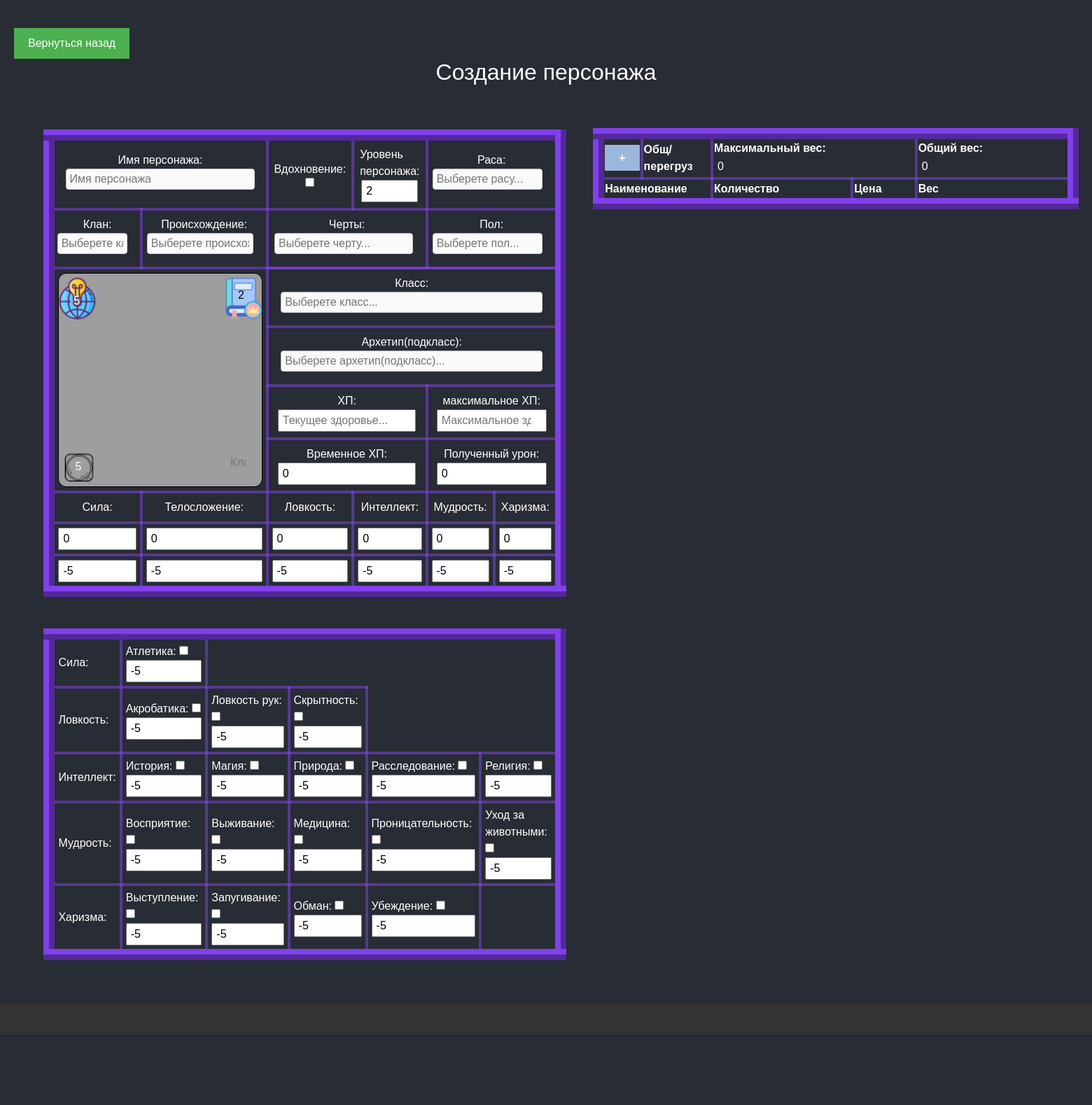
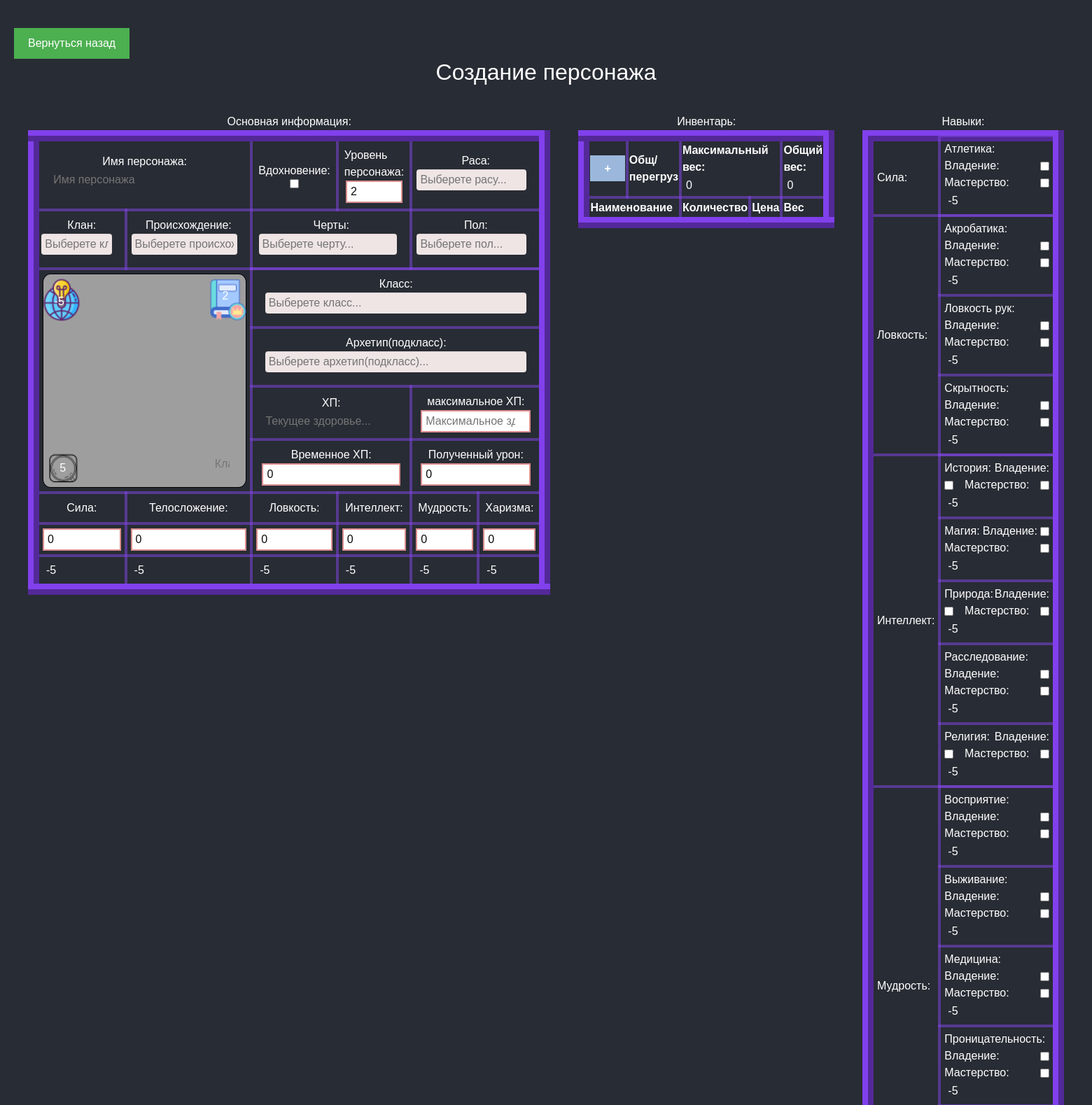
Before and after one commit to ArtemCake/DND_Site, a Flask app: page /CreatePersonage in a window 1560 px wide. Shown: the part 114-1693 px from the top of the page at 70% size. Before the commit the page ends 1486 px from the top, so only its background shows below. Run offline with Flask 3, Linux system fonts and the light colour scheme; data comes from the database, SQL or seed files in the repository; data that the repository does not hold is empty; some libraries are stand-ins or nearby versions; grey boxes are pictures that could not be loaded.

Commit message:
Выделены интерактивные элементы отдельно стилями. Доработаны расчеты навыков. добавлены разделения таблиц по блокам

```diff
--- a/static/css/character-card.css
+++ b/static/css/character-card.css
@@ -87,11 +87,11 @@ body {
 form#CreateForm {
 	width: 100%;
 }
-.tables-left, .tables-right {
+
+.tables-left, .tables-right, .tables-center {
 	display: flex;
-	align-content: space-between;
 	flex-direction: column;
-	align-items: flex-start;
+	align-items: center;
 	padding: 15px;
 	margin: 5px;
 	flex-wrap: nowrap;
@@ -100,11 +100,9 @@ form#CreateForm {
 }
 
 .tables-personage {
-	display: flex
-	;
+	display: flex;
 	flex-direction: row;
 	flex-wrap: nowrap;
 	justify-content: space-between;
 	align-items: flex-start;
-	align-content: space-between;
 }
--- a/static/css/interactive-components.css
+++ b/static/css/interactive-components.css
@@ -75,7 +75,8 @@
 	font-size: 1.3em;
 }
 
-.dropdown .texts-input {
+.dropdown input[type="text"],
+.dropdown input[type="number"] {
 	position: relative;
 	height: 30px;
 	line-height: 30px;
@@ -89,6 +90,7 @@
 	transition: all 0.3s ease-in-out;
 	overflow: hidden;
 	white-space: nowrap;
+	background-color: #efe5e5;
 }
 
 .dropdown .texts-input > span {
--- a/static/css/main.css
+++ b/static/css/main.css
@@ -2,10 +2,10 @@
 @import url('reset.css');
 @import url('external-libraries.css');
 @import url('forms.css');
-@import url('interactive-components.css');
 @import url('links_and_buttons.css');
 @import url('media-queries.css');
 @import url('structure.css');
 @import url('tablesPersonage.css');
 @import url('character-card.css');
 @import url('ChangingStyles.css');
+@import url('interactive-components.css');
--- a/static/css/structure.css
+++ b/static/css/structure.css
@@ -30,7 +30,7 @@ footer {
 
 .container {
     width: 100%;
-	max-width: 100em;
+	max-width: 150em;
     margin: 0 auto;
     padding: 0 15px;
 }
--- a/static/css/tablesPersonage.css
+++ b/static/css/tablesPersonage.css
@@ -1,12 +1,11 @@
 /* tablesPersonage.css */
 
-.MainDates, .inventory, .DopParametrs {
+.MainDates, .inventory, .Skills, .SpelsAndEquipments {
 	border: 1em ridge rgb(129 64 236 / 1);
 	max-width: 100%;
-	margin: 3%;
 }
 
-.MainDates td, .inventory th, .inventory td, .DopParametrs td {
+.MainDates td, .inventory th, .inventory td, .Skills td, .SpelsAndEquipments td {
 	border: 0.3em solid rgb(131 70 236 / 0.5);
 }
 
@@ -60,7 +59,7 @@ label#image_uploads_label {
 }
 
 /* Уменьшение ширины таблицы */
-.MainDates, .DopParametrs {
+.MainDates, .Skills , .SpelsAndEquipments {
 	width: 100%;
 	height: 100%;
 }
@@ -71,7 +70,7 @@ label#image_uploads_label {
 }
 
 /* Уменьшение ширины ячеек таблицы */
-.MainDates td, #dynamicTable td, .DopParametrs td {
+.MainDates td, #dynamicTable td, .Skills td, .SpelsAndEquipments td{
 	padding: 5px; /* Уменьшаем отступы внутри ячеек */
 }
 
@@ -81,11 +80,16 @@ label#image_uploads_label {
 .MainDates input[type="file"],
 .inventory input[type="text"],
 .inventory input[type="number"],
-.DopParametrs input[type="text"],
-.DopParametrs input[type="number"] {
+.Skills input[type="text"],
+.Skills input[type="number"],
+.SpelsAndEquipments input[type="text"],
+.SpelsAndEquipments input[type="number"] {
 	width: 100%; /* Элементы занимают всю ширину ячейки */
 	height: 100%; /* Элементы занимают всю ширину ячейки */
 	padding: 5px; /* Уменьшаем отступы внутри элементов */
+	background-color: #282c34;
+	border: none;
+	color: white;
 }
 
 /* Уменьшение ширины выпадающих списков */
@@ -120,3 +124,35 @@ input#MaxWeight, input#TotalWeight {
 	left: 5%;
 	width: 95%;
 }
+
+.skill-nameing {
+	display: flex;
+	flex-direction: row;
+	flex-wrap: wrap;
+	justify-content: space-between;
+	align-items: center;
+	align-content: center;
+}
+
+.blockTable {
+	display: flex
+	;
+	flex-direction: column;
+	align-items: center;
+	justify-content: space-around;
+	flex-wrap: nowrap;
+}
+
+.MainDates .interactivElement[type="text"],
+.MainDates .interactivElement[type="number"],
+.MainDates .interactivElement[type="file"],
+.inventory .interactivElement[type="text"],
+.inventory .interactivElement[type="number"],
+.Skills .interactivElement[type="text"],
+.Skills .interactivElement[type="number"],
+.SpelsAndEquipments .interactivElement[type="text"],
+.SpelsAndEquipments .interactivElement[type="number"] {
+	color: #090909;
+	border: #DB8E8E solid 2px;
+	background: white;
+}
--- a/static/js/CharacteristicSkillsCalculation.js
+++ b/static/js/CharacteristicSkillsCalculation.js
@@ -29,13 +29,22 @@ export function calculateSkills() {
 
 		relatedSkills.each(function() {
 			const possessionCheckbox = $(this).parent().find('input[name="SkillPossession"]');
+			const MasteryCheckbox = $(this).parent().find('input[name="SkillMastery"]');
 			const isProficient = possessionCheckbox.prop('checked');
+			const isMasteryient = MasteryCheckbox.prop('checked');
 			const masteryValue = Number($('#Mastery-block input[name="Mastery"]').val());
+			var skillValue = 0
 
 			// Применяем формулу исходя из статуса владения навыком
-			let skillValue = isProficient
-			? 1 * masteryValue + modifier
-			: 0 * masteryValue + modifier;
+			if (!isProficient){
+				possessionCheckbox[0].checked   = false;
+				MasteryCheckbox[0].checked      = false;
+				skillValue = 0 * masteryValue + modifier;
+			} else if (!isMasteryient){
+				skillValue = 1 * masteryValue + modifier;
+			} else {
+				skillValue = 2 * masteryValue + modifier;
+			}
 
 			$(this).val(skillValue);
 		});
@@ -68,6 +77,12 @@ document.addEventListener('DOMContentLoaded', () => {
 		PassivAttentionCalculation();
 	});
 
+	$('.SkillValue input[name="SkillMastery"]').on('change', function() {
+		console.log('Обработчик вызван для:', $(this).attr('name'));
+		calculateSkills();
+		PassivAttentionCalculation();
+	});
+
 	// Изначально вычисляем навыки при загрузке страницы
 	calculateSkills();
 	PassivAttentionCalculation();
--- a/static/js/DynamicTables.js
+++ b/static/js/DynamicTables.js
@@ -83,6 +83,7 @@ document.addEventListener('DOMContentLoaded', function() {
             const input2 = document.createElement('input');
             input2.type = 'number';
             input2.placeholder = 'Количество';
+            input2.className = "interactivElement";
             input2.name = 'Quantity';
             input2.value = 1;
             cell2.appendChild(input2);
@@ -90,12 +91,14 @@ document.addEventListener('DOMContentLoaded', function() {
             const input3 = document.createElement('input');
             input3.type = 'number';
             input3.name = 'Cost';
+            input3.className = "interactivElement";
             input3.placeholder = 'Цена';
             cell3.appendChild(input3);
 
             const input4 = document.createElement('input');
             input4.type = 'number';
             input4.name = 'Weight';
+            input4.className = "interactivElement";
             input4.placeholder = 'Вес';
             cell4.appendChild(input4);
 
--- a/templates/CreatePersonage.html
+++ b/templates/CreatePersonage.html
@@ -20,7 +20,6 @@
             <th>
                 {{ user.login }}
             </th>
-			<th>Вдохновение</th>
 		</tr>
         <tr>
 	        <th>Успехи:</th>
@@ -66,6 +65,10 @@
 
 		<div class="tables-left">
 
+			<div class="MainDate-blok blockTable">
+				<span class="Name-table">
+					Основная информация:
+				</span>
 				<table class="MainDates">
 					<tr>
 						<td colspan="2">
@@ -84,6 +87,7 @@
 							<div class="block-item">
 								<span>Уровень персонажа: </span>
 								<input type="number" name="LevelPersonages" id="LevelPersonages"
+								       class="interactivElement"
 								       placeholder="Уровень персонажа"
 								       value="2"/>
 							</div>
@@ -175,7 +179,8 @@
 							<div class="block-item">
 								<span>Черты: </span>
 								<div class="dropdown multiple-select" data-type="multiple" data-fixed="false">
-								<input type="hidden" class="values-input" id="Atributes" placeholder="Выберете черту..."
+									<input type="hidden" class="values-input" id="Atributes"
+									       placeholder="Выберете черту..."
 									       name="Atributes" readonly/>
 									<input type="text" class="texts-input" id="AtributesPrint"
 									       placeholder="Выберете черту..." readonly/>
@@ -217,16 +222,19 @@
 										       placeholder="Мастерство..." value="" class="up-left" readonly/>
 									</div>
 									<div id="Initiative-block" class="icon-field">
-									<input type="number" name="Initiative" id="Initiative" placeholder="Инициатива..."
+										<input type="number" name="Initiative" id="Initiative"
+										       placeholder="Инициатива..."
 										       value=""
 										       class="up-right" readonly/>
 									</div>
 									<input type="hidden" id="oldimageName" name="oldimageName" value="1">
 									<canvas id="imageDate"></canvas>
-								<input type="file" id="image_uploads" name="image_uploads" accept=".jpg, .jpeg, .png">
+									<input type="file" id="image_uploads" name="image_uploads"
+									       accept=".jpg, .jpeg, .png">
 									<div id="PassivAttentionField" class="icon-field">
 										<input type="number" name="PassivAttention" id="PassivAttention"
-									       placeholder="Пассивное внимание..." value="" class="bottom-left" readonly/>
+										       placeholder="Пассивное внимание..." value="" class="bottom-left"
+										       readonly/>
 									</div>
 									<div id="ArmorClassField" class="icon-field">
 										<input type="number" name="ArmorClass" id="ArmorClass" placeholder="Класс брони"
@@ -246,7 +254,8 @@
 								     data-param-id="Class">
 									<input type="hidden" class="values-input class-select" name="Class" id="Class"
 									       placeholder="Выберете класс..." readonly="" value="">
-								<input type="text" class="texts-input" id="ClassPrint" placeholder="Выберете класс..."
+									<input type="text" class="texts-input" id="ClassPrint"
+									       placeholder="Выберете класс..."
 									       readonly="">
 									<div class="dropdown-content">
 										<ul id="classes-list">
@@ -297,7 +306,8 @@
 						<td colspan="2">
 							<div class="block-item">
 								<span>максимальное ХП:</span>
-							<input type="number" id="MaxHP" name="MaxHP" placeholder="Максимальное здоровье..." value=""
+								<input type="number" id="MaxHP" name="MaxHP" placeholder="Максимальное здоровье..."
+								       class="interactivElement" value=""
 								       title="Максимальное здоровье"/>
 							</div>
 						</td>
@@ -306,14 +316,16 @@
 						<td colspan="2">
 							<div class="block-item">
 								<span>Временное ХП: </span>
-							<input type="number" name="TimedHP" placeholder="Временное здоровье..." value="0"
+								<input type="number" name="TimedHP" placeholder="Временное здоровье..."
+								       class="interactivElement" value="0"
 								       title="Временное здоровье"/>
 							</div>
 						</td>
 						<td colspan="2">
 							<div class="block-item">
 								<span>Полученный урон:</span>
-							<input type="number" name="Damage" id="Damage" placeholder="Нанесенный урон..." value="0"/>
+								<input type="number" name="Damage" id="Damage" placeholder="Нанесенный урон..."
+								       class="interactivElement" value="0"/>
 							</div>
 						</td>
 					</tr>
@@ -335,19 +347,23 @@
 								<input type="hidden" name="CharacteristicId" class="ParamId"
 								       value="{{ Characteristic.id }}">
 								{% if Characteristic.Name == "Сила" %}
-							<input type="number" name="CharacteristicsValue" data-MaxWeight-param="CharacteristicsValue"
+								<input type="number" name="CharacteristicsValue" class="interactivElement"
+								       data-MaxWeight-param="CharacteristicsValue"
 								       placeholder="{{ Characteristic.Name }}"
 								       value="0">
 								{% elif Characteristic.Name == "Телосложение" %}
-							<input type="number" name="CharacteristicsValue" data-MaxXP-param="MaxXP"
+								<input type="number" name="CharacteristicsValue" class="interactivElement"
+								       data-MaxXP-param="MaxXP"
 								       placeholder="{{ Characteristic.Name }}"
 								       value="0">
 								{% elif Characteristic.Name == "Ловкость" %}
-							<input type="number" name="CharacteristicsValue" data-Initiative-param="Initiative"
+								<input type="number" name="CharacteristicsValue" class="interactivElement"
+								       data-Initiative-param="Initiative"
 								       placeholder="{{ Characteristic.Name }}"
 								       value="0">
 								{% else %}
-							<input type="number" name="CharacteristicsValue" placeholder="{{ Characteristic.Name }}"
+								<input type="number" name="CharacteristicsValue" class="interactivElement"
+								       placeholder="{{ Characteristic.Name }}"
 								       value="0">
 								{% endif %}
 							</div>
@@ -369,51 +385,16 @@
 					</tr>
 
 				</table>
-
-			<table class="DopParametrs">
-				{% for Characteristic in Characteristices %}
-				{% if Characteristic.Name != "Телосложение" %}
-				<tr>
-					<td>
-						<div>
-							<span class="Characteristics" data-param-id="{{ Characteristic.id }}">
-								{{ Characteristic.Name }}:
-							</span>
 			</div>
-					</td>
-					{% for Skill in Skills %}
-					{% if (Skill.CharacteristicesSkills[0].id == Characteristic.id) %}
-					<td>
-						<div class="SkillValue">
-							<span class="Skill">
-								{{ Skill.Name }}:
-							</span>
-							<input type="hidden" name="Skill" class="Skill" value="{{ Skill.id }}"/>
-							<input type="hidden" name="CharacteristicId" class="ParamId"
-							       value="{{ Characteristic.id }}"/>
-							<input type="checkbox" name="SkillPossession" data-id="{{ Characteristic.id }}"
-							       data-skill-id="{{ Skill.id }}" class="SkillPossession"/>
-							{% if Skill.Name == "Восприятие" %}
-							<input type="number" name="SkillValue" data-Attention-param="Attention"
-							       placeholder="{{ Skill.Name }}"
-							       value=""/>
-							{% else %}
-							<input type="number" name="SkillValue" placeholder="{{ Skill.Name }}"
-							       value="" readonly/>
-							{% endif %}
-						</div>
-					</td>
-					{% endif %}
-					{% endfor %}
-				</tr>
-				{% endif %}
-				{% endfor %}
-			</table>
 
 		</div>
 
-		<div class="tables-right">
+		<div class="tables-center">
 
+			<div class="dynamicTable-blok blockTable">
+				<span class="Name-table">
+					Инвентарь:
+				</span>
 				<table id="dynamicTable" class="inventory" data-items="{{ arrayitems }}">
 					<thead>
 					<tr>
@@ -439,10 +420,89 @@
 					<!-- Здесь будут добавляться строки -->
 					</tbody>
 				</table>
+			</div>
 
+		</div>
+
+		<div class="tables-right">
+
+			<div class="Skills-blok blockTable">
+
+				<span class="Name-table">
+					Навыки:
+				</span>
+				<table class="Skills">
+					{% for Characteristic in Characteristices %}
+					{% if Characteristic.Name != "Телосложение" %}
+					<tr>
+						<!-- Создание специальной переменной namespace для подсчета колонок -->
+						{% set ns = namespace(columns_count=0) %}
+						{% for Skill in Skills %}
+						{% if Skill.CharacteristicesSkills[0].id == Characteristic.id %}
+						{% set ns.columns_count = ns.columns_count + 1 %}
+						{% endif %}
+						{% endfor %}
+
+						<!-- Первую ячейку делаем растягивающей -->
+						<td rowspan="{{ ns.columns_count + 1 }}">
+							<div>
+	                <span class="Characteristics" data-param-id="{{ Characteristic.id }}">
+	                    {{ Characteristic.Name }}:
+	                </span>
+							</div>
+						</td>
+					</tr>
+
+					<!-- Генерируем колонки с навыками -->
+					{% for Skill in Skills %}
+					{% if Skill.CharacteristicesSkills[0].id == Characteristic.id %}
+					<tr>
+						<td>
+							<div class="SkillValue">
+								<input type="hidden" name="Skill" class="Skill" value="{{ Skill.id }}"/>
+								<input type="hidden" name="CharacteristicId" class="ParamId"
+								       value="{{ Characteristic.id }}"/>
+								<div class="skill-nameing">
+					                <span class="Skill">
+					                    {{ Skill.Name }}:
+					                </span>
+									<span>Владение:</span>
+									<input type="checkbox" name="SkillPossession" data-id="{{ Characteristic.id }}"
+									       data-skill-id="{{ Skill.id }}" class="SkillPossession"/>
+									<span>Мастерство:</span>
+									<input type="checkbox" name="SkillMastery" data-id="{{ Characteristic.id }}"
+									       data-skill-id="{{ Skill.id }}" class="SkillMastery"/>
+								</div>
+								{% if Skill.Name == "Восприятие" %}
+								<input type="number" name="SkillValue" data-Attention-param="Attention"
+								       placeholder="{{ Skill.Name }}" value=""/>
+								{% else %}
+								<input type="number" name="SkillValue" placeholder="{{ Skill.Name }}" value=""
+								       readonly/>
+								{% endif %}
+							</div>
+						</td>
+						{% endif %}
+					</tr>
+					{% endfor %}
+
+					{% endif %}
+					{% endfor %}
+				</table>
+
+			</div>
+
+			<div class="SpelsAndEquipments-blok blockTable">
+				<span class="Name-table">
+					Навыки:
+				</span>
 				<table class="SpelsAndEquipments">
+					<td>
+						22
+					</td>
+				</table>
+			</div>
 
-		</table>
 		</div>
 
 	</div>
```
Also changed, not shown: functions/Classes.py (+0 -13 lines), 1 other file. Lines whose indentation alone changed are shown as unchanged.
